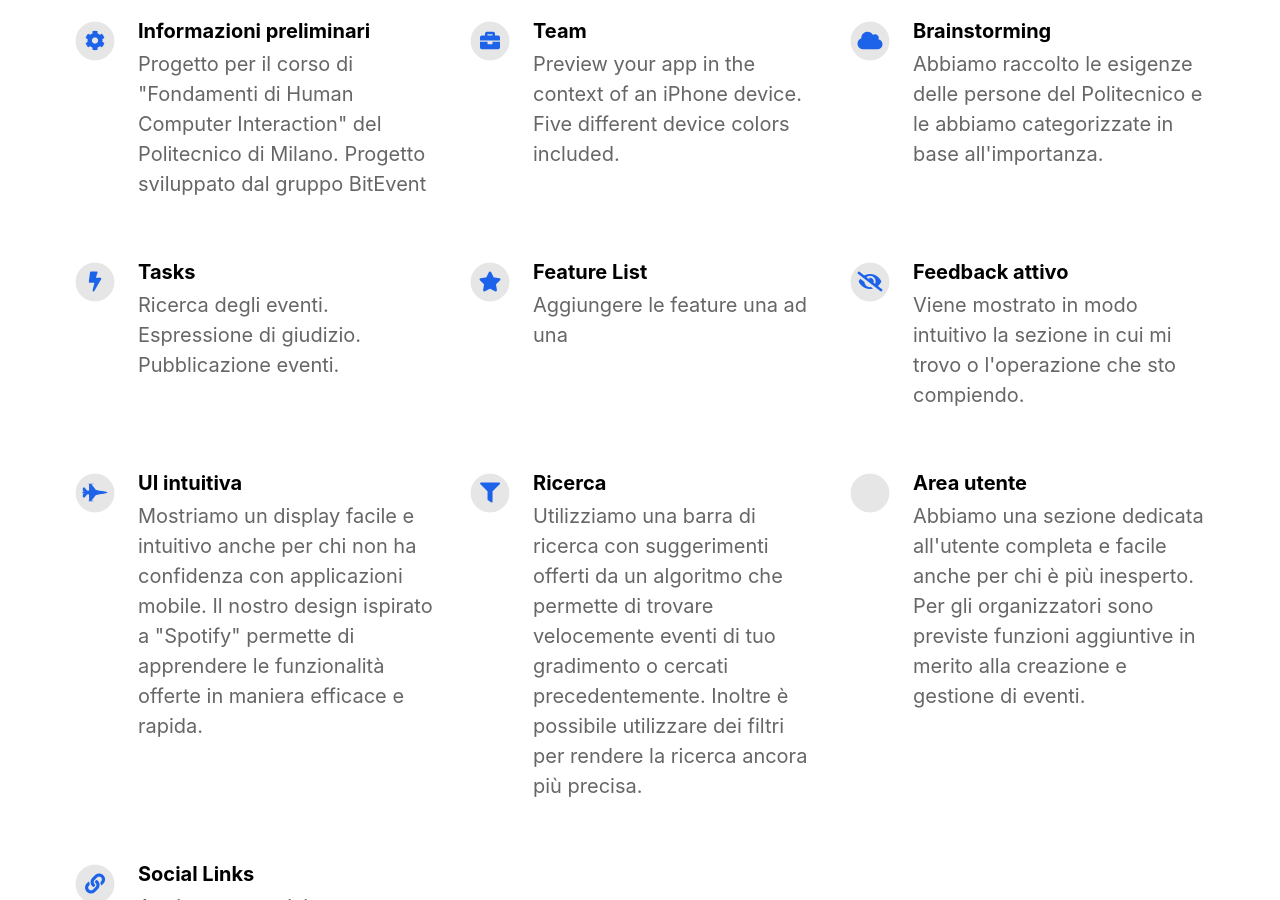
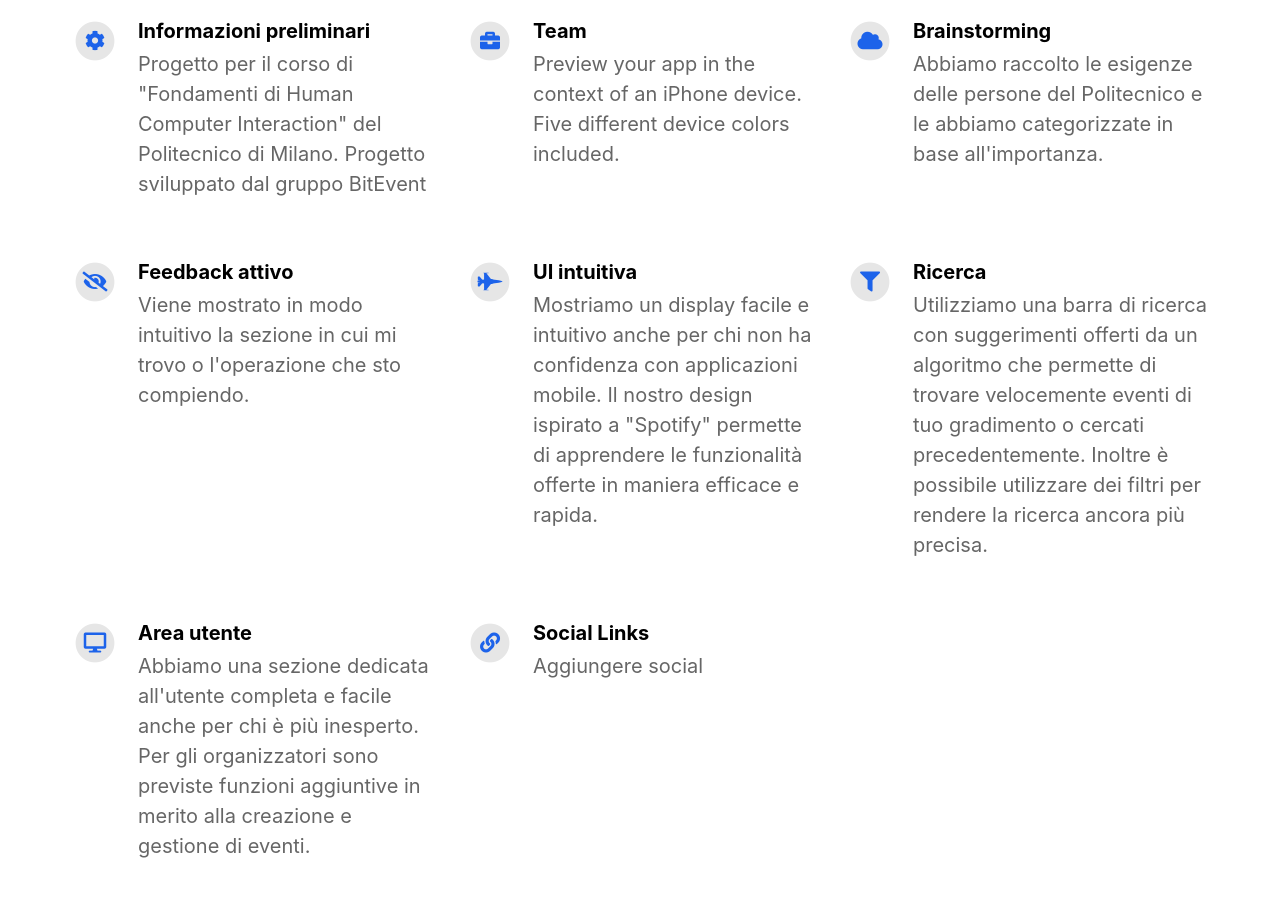
Before and after one commit to teocavaproject/teocavaproject.github.io, a Jekyll site: the page built from index.html, in a window 1280 px wide and 900 px high, scrolled down 1063 px. Built offline with Jekyll 4.4.1, drawn with Linux system fonts in a browser that asks for light colours; nearby versions of some CDN libraries.

Commit message:
Update _config.yml

```diff
--- a/_config.yml
+++ b/_config.yml
@@ -48,13 +48,13 @@ features                                  :
     description                           : Abbiamo raccolto le esigenze delle persone del Politecnico e le abbiamo categorizzate in base all'importanza.
     fontawesome_icon_name                 : cloud
 
-  - title                                 : Tasks
-    description                           : Ricerca degli eventi. Espressione di giudizio. Pubblicazione eventi.
-    fontawesome_icon_name                 : bolt
+  - title                                 : # Tasks
+    description                           : # Ricerca degli eventi. Espressione di giudizio. Pubblicazione eventi.
+    fontawesome_icon_name                 : # bolt
 
-  - title                                 : Feature List
-    description                           : Aggiungere le feature una ad una
-    fontawesome_icon_name                 : star
+  - title                                 : # Feature List
+    description                           : # Aggiungere le feature una ad una
+    fontawesome_icon_name                 : # star
 
   - title                                 : Feedback attivo
     description                           : Viene mostrato in modo intuitivo la sezione in cui mi trovo o l'operazione che sto compiendo.
@@ -70,7 +70,7 @@ features                                  :
 
   - title                                 : Area utente
     description                           : Abbiamo una sezione dedicata all'utente completa e facile anche per chi è più inesperto. Per gli organizzatori sono previste funzioni aggiuntive in merito alla creazione e gestione di eventi.
-    fontawesome_icon_name                 : cloud-upload
+    fontawesome_icon_name                 : desktop
 
   - title                                 : Social Links
     description                           : Aggiungere social
```
